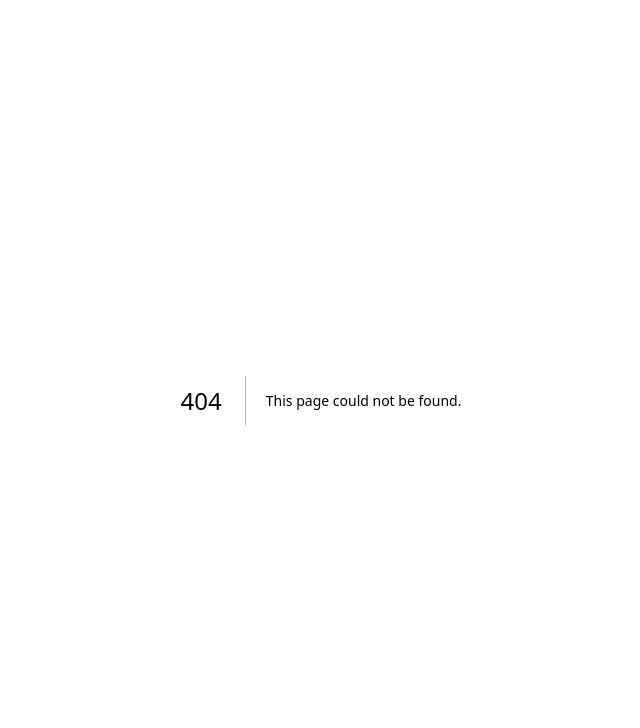
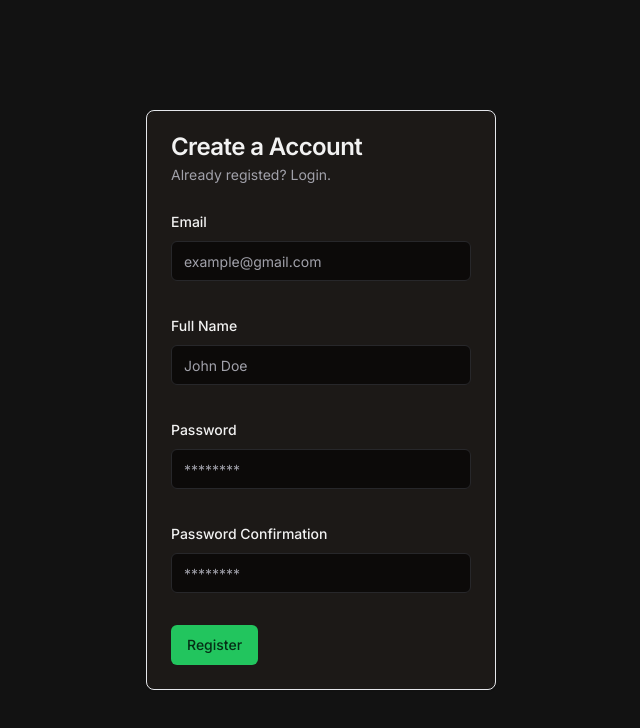
Before and after one commit to entr0pie/NextLinkTree, a Next.js app in the folder nextlinktree-front/: page /register in a window 1280 px wide. Before the commit this address had no page. Shown: the top 728 px of the page, without its empty margins (319-959 px from the left). Built offline with nearby package versions, Linux system fonts and the light colour scheme.

Commit message:
feat: register page

```diff
--- a/nextlinktree-front/src/app/layout.tsx
+++ b/nextlinktree-front/src/app/layout.tsx
@@ -21,7 +21,7 @@ export default function RootLayout({
         <body className={inter.className}>
           <ThemeProvider
             attribute="class"
-            defaultTheme="system"
+            defaultTheme="dark"
             enableSystem
           >
             <main>
--- a/nextlinktree-front/src/app/login/page.tsx
+++ b/nextlinktree-front/src/app/login/page.tsx
@@ -24,7 +24,7 @@ export default function Login() {
                 <Card className="w-[350px]">
                     <CardHeader>
                         <CardTitle>Login</CardTitle>
-                        <CardDescription>Not registered yet? <a href="/">Create a account.</a></CardDescription>
+                        <CardDescription>Not registered yet? <a href="/register">Create a account.</a></CardDescription>
                     </CardHeader>
                     <CardContent>
                         <LoginFormComponent></LoginFormComponent>
--- /dev/null
+++ b/nextlinktree-front/src/app/register/components/register-form.component.tsx
@@ -0,0 +1,97 @@
+"use client"
+
+
+import {
+    Form,
+    FormControl,
+    FormDescription,
+    FormField,
+    FormItem,
+    FormLabel,
+    FormMessage,
+  } from "@/components/ui/form"
+import { useToast } from "@/components/ui/use-toast";
+import { zodResolver } from "@hookform/resolvers/zod";
+import { useForm } from "react-hook-form";
+import { registerSchema } from "./register.schema";
+import { z } from "zod";
+import { Button } from "@/components/ui/button";
+import { Input } from "@/components/ui/input";
+import register from "../services/register.service";
+
+
+export function RegisterFormComponent() {
+    const { toast } = useToast();
+
+    const registerForm = useForm<z.infer<typeof registerSchema>>({
+        resolver: zodResolver(registerSchema),
+        defaultValues: {
+            name: "",
+            email: "",
+            password: "",
+            passwordConfirmation: ""
+        },
+    });
+
+    async function onSubmit(values: z.infer<typeof registerSchema>) {
+        // TODO: Implementar lógica de cookie
+        try {
+            await register(values.name, values.email, values.password);
+            // await login(values.email, values.password);
+        } catch (error) {
+            console.log(error);
+            toast({
+                description: "An error has ocurred, please try again later.",
+                variant: "destructive"
+            });
+        }
+    }
+
+    return (
+        <Form {...registerForm}>
+            <form onSubmit={registerForm.handleSubmit(onSubmit)} className="space-y-8">
+                <FormField control={registerForm.control} name="email" render={({ field }) => (
+                    <FormItem>
+                        <FormLabel>Email</FormLabel>
+                        <FormControl>
+                            <Input placeholder="example@gmail.com" {...field}></Input>
+                        </FormControl>
+                        <FormMessage />
+                    </FormItem>
+                )}>
+                </FormField>
+                <FormField control={registerForm.control} name="name" render={({ field }) => (
+                    <FormItem>
+                        <FormLabel>Full Name</FormLabel>
+                        <FormControl>
+                            <Input placeholder="John Doe" {...field}></Input>
+                        </FormControl>
+                        <FormMessage />
+                    </FormItem>
+                )}>
+                </FormField>
+                <FormField control={registerForm.control} name="password" render={({ field }) => (
+                    <FormItem>
+                        <FormLabel>Password</FormLabel>
+                        <FormControl>
+                            <Input type="password" placeholder="********" {...field}></Input>
+                        </FormControl>
+                        <FormMessage />
+                    </FormItem>
+                )}>
+                </FormField>
+                <FormField control={registerForm.control} name="passwordConfirmation" render={({ field }) => (
+                    <FormItem>
+                        <FormLabel>Password Confirmation</FormLabel>
+                        <FormControl>
+                            <Input type="password" placeholder="********" {...field}></Input>
+                        </FormControl>
+                        <FormMessage />
+                    </FormItem>
+                )}>
+                </FormField>
+                <Button type="submit">Register</Button>
+            </form>
+        </Form>
+    );
+}
--- /dev/null
+++ b/nextlinktree-front/src/app/register/components/register.schema.ts
@@ -0,0 +1,11 @@
+import { z } from "zod";
+
+export const registerSchema = z.object({
+    name: z.string().min(2),
+    email: z.string().email(),
+    password: z.string().min(8),
+    passwordConfirmation: z.string().min(8),
+}).refine(data => data.password === data.passwordConfirmation, {
+    message: 'Passwords do not match',
+    path: ['passwordConfirmation'],
+});
--- /dev/null
+++ b/nextlinktree-front/src/app/register/page.tsx
@@ -0,0 +1,27 @@
+import {
+    Card,
+    CardContent,
+    CardDescription,
+    CardFooter,
+    CardHeader,
+    CardTitle,
+} from "@/components/ui/card"
+import { RegisterFormComponent } from "./components/register-form.component";
+
+export default function Register() {
+    return (
+        <div className="flex h-screen">
+            <div className="m-auto">
+                <Card className="w-[350px]">
+                    <CardHeader>
+                        <CardTitle>Create a Account</CardTitle>
+                        <CardDescription>Already registed? <a href="/login">Login.</a></CardDescription>
+                    </CardHeader>
+                    <CardContent>
+                        <RegisterFormComponent></RegisterFormComponent>
+                    </CardContent>
+                </Card>
+            </div>
+        </div>
+    );
+}
--- /dev/null
+++ b/nextlinktree-front/src/app/register/services/register.service.ts
@@ -0,0 +1,4 @@
+
+export default async function register(name: string, email: string, password: string) {
+    throw new Error("Fake error!");
+}
```
